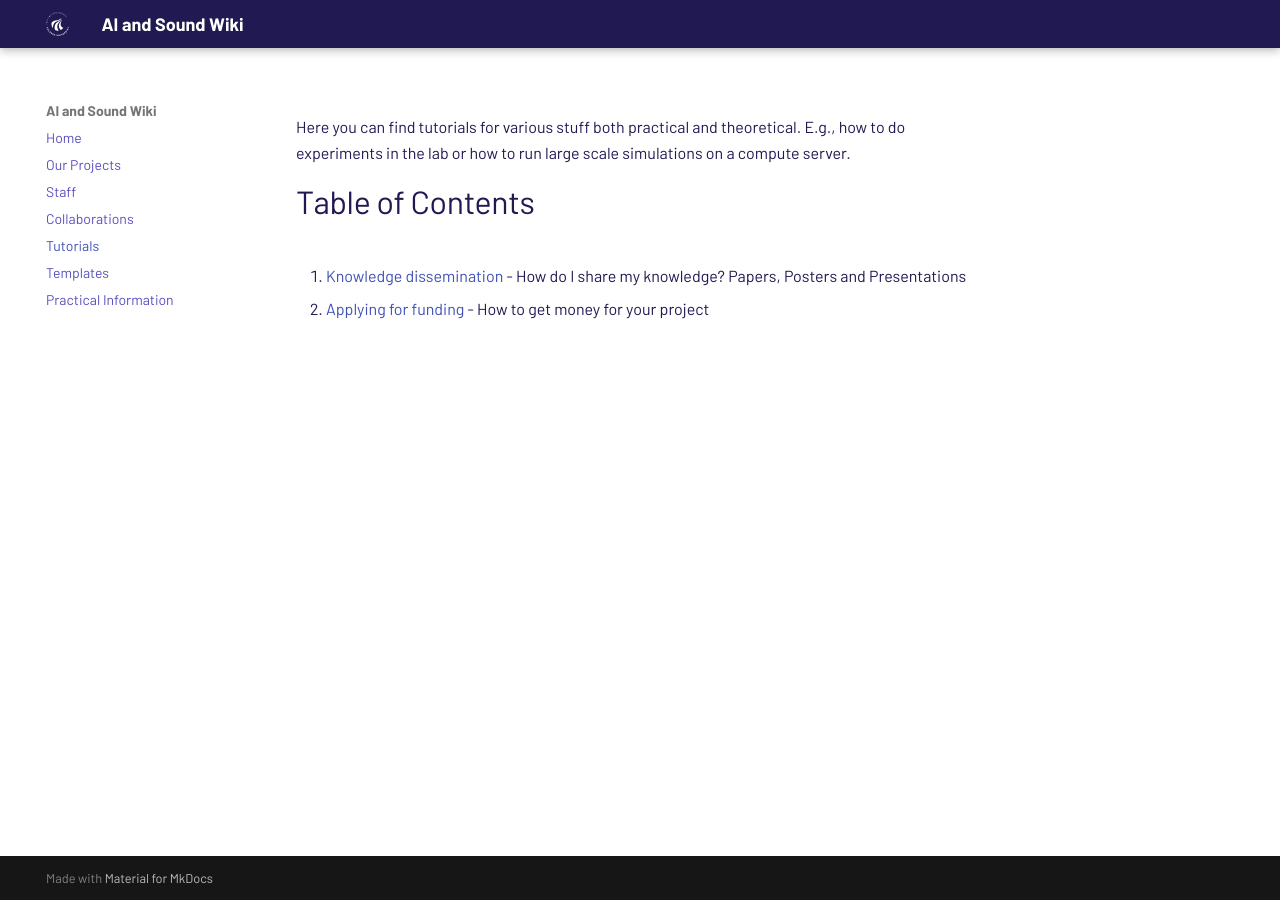
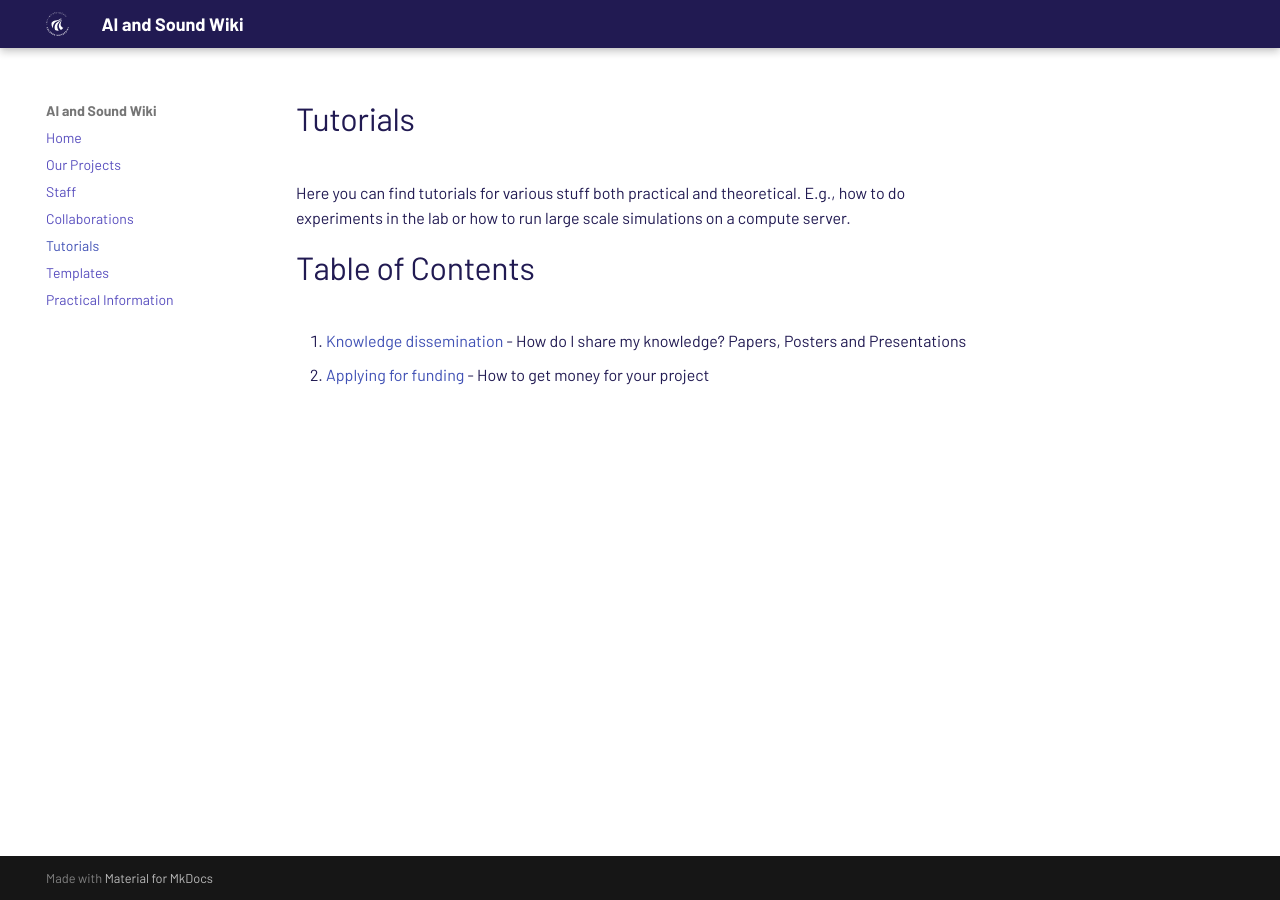
Before and after one commit to HolgerBovbjerg/AIS-wiki, an MkDocs documentation site: the page built from docs/pages/tutorials/tutorials.md, in a window 1280 px wide. Built offline with MkDocs 1.6.1 and Material for MkDocs 9.7.7, drawn with Linux system fonts in a browser that asks for light colours.

Commit message:
Update tutorials.md

```diff
--- a/docs/pages/tutorials/tutorials.md
+++ b/docs/pages/tutorials/tutorials.md
@@ -1,3 +1,4 @@
+# Tutorials
 Here you can find tutorials for various stuff both practical and theoretical.
 E.g., how to do experiments in the lab or how to run large scale simulations on a compute server.
 
```
